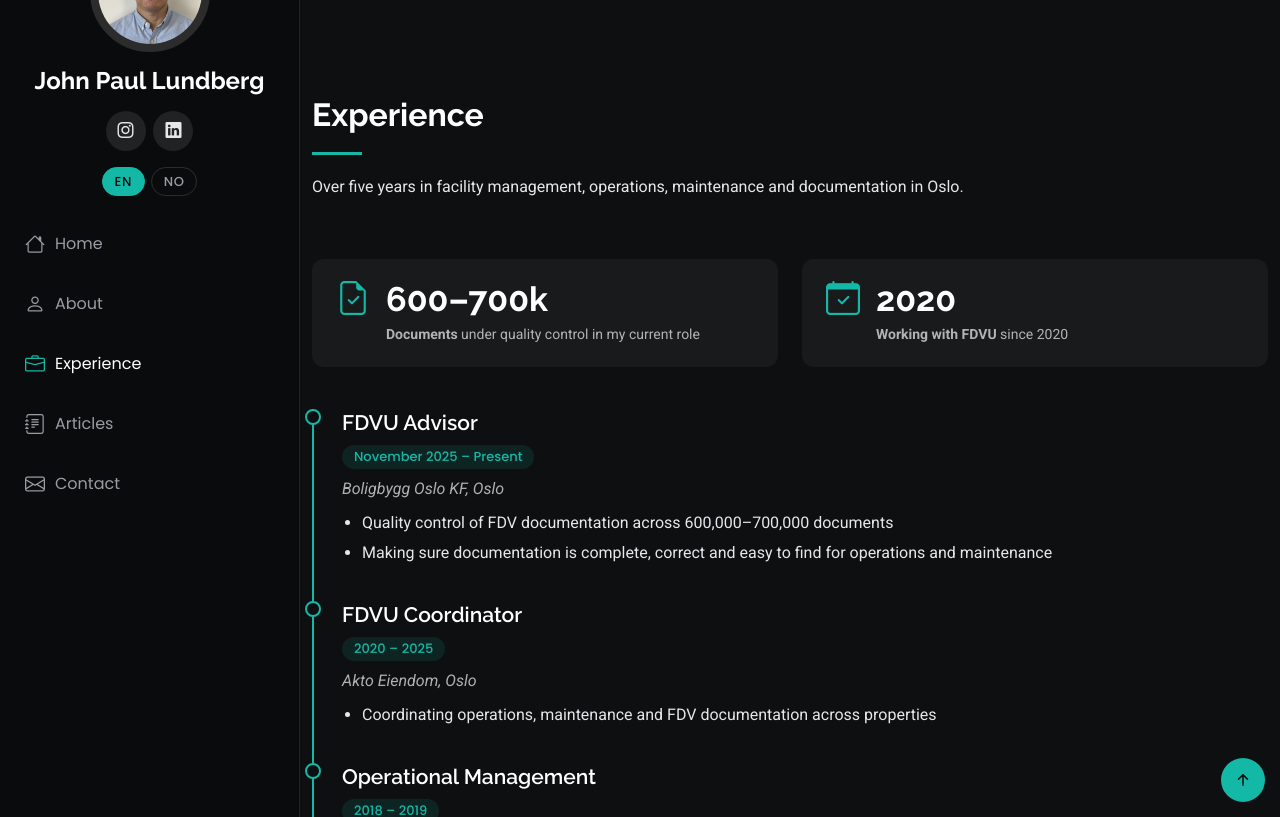
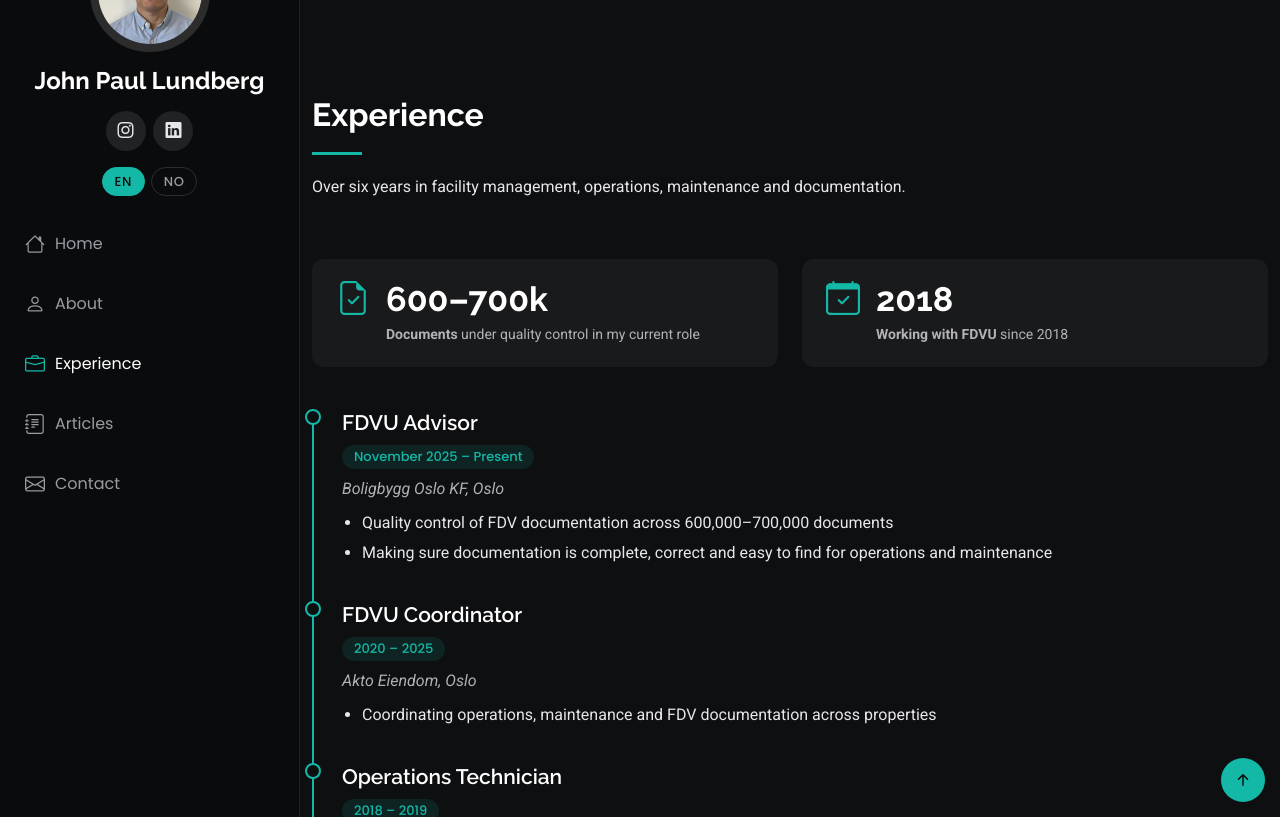
Before and after one commit to Jpme96/jplundberg.github.io, a Jekyll site: the page built from index.html, in a window 1280 px wide and 900 px high, scrolled down 1444 px, cut to the strip 83-900 px from the top of the window. Built offline with Jekyll 4.4.1, drawn with Linux system fonts in a browser that asks for light colours.

Commit message:
Driftsoperatør title; FDVU experience since 2018
Co-Authored-By: Claude Opus 5.5 <noreply@anthropic.com>
Claude-Session: https://claude.ai/code/session_01HU2CPqXNQnbLPNtvAjw5NB

```diff
--- a/_data/home.yml
+++ b/_data/home.yml
@@ -34,11 +34,11 @@ en:
     I also handle reporting, compliance support and internal workflows. I make sure records are accurate, complete and easy to find,
     so nothing slips through the cracks and operations run smoothly over time.
   exp_title: Experience
-  exp_intro: Over five years in facility management, operations, maintenance and documentation in Oslo.
+  exp_intro: Over six years in facility management, operations, maintenance and documentation.
   stat1_value: 600–700k
   stat1_label: <strong>Documents</strong> under quality control in my current role
-  stat2_value: "2020"
-  stat2_label: <strong>Working with FDVU</strong> since 2020
+  stat2_value: "2018"
+  stat2_label: <strong>Working with FDVU</strong> since 2018
   jobs:
     - title: FDVU Advisor
       dates: November 2025 – Present
@@ -51,7 +51,7 @@ en:
       company: Akto Eiendom, Oslo
       points:
         - Coordinating operations, maintenance and FDV documentation across properties
-    - title: Operational Management
+    - title: Operations Technician
       dates: 2018 – 2019
       company: Hordaland fylkeskommune
       points: []
@@ -96,11 +96,11 @@ nb:
     Jeg jobber også med rapportering, etterlevelse og interne arbeidsflyter. Jeg sørger for at dokumentasjonen er korrekt, komplett og lett å finne,
     slik at ingenting faller mellom to stoler og driften går smidig over tid.
   exp_title: Erfaring
-  exp_intro: Over fem års erfaring med forvaltning, drift, vedlikehold og dokumentasjon i Oslo.
+  exp_intro: Over seks års erfaring med forvaltning, drift, vedlikehold og dokumentasjon.
   stat1_value: 600–700 000
   stat1_label: <strong>Dokumenter</strong> under kvalitetskontroll i nåværende stilling
-  stat2_value: "2020"
-  stat2_label: <strong>Jobbet med FDVU</strong> siden 2020
+  stat2_value: "2018"
+  stat2_label: <strong>Jobbet med FDVU</strong> siden 2018
   jobs:
     - title: FDVU-rådgiver
       dates: November 2025 – nå
@@ -113,7 +113,7 @@ nb:
       company: Akto Eiendom, Oslo
       points:
         - Koordinering av drift, vedlikehold og FDV-dokumentasjon på tvers av eiendommer
-    - title: Driftsledelse
+    - title: Driftsoperatør
       dates: 2018 – 2019
       company: Hordaland fylkeskommune
       points: []
```
